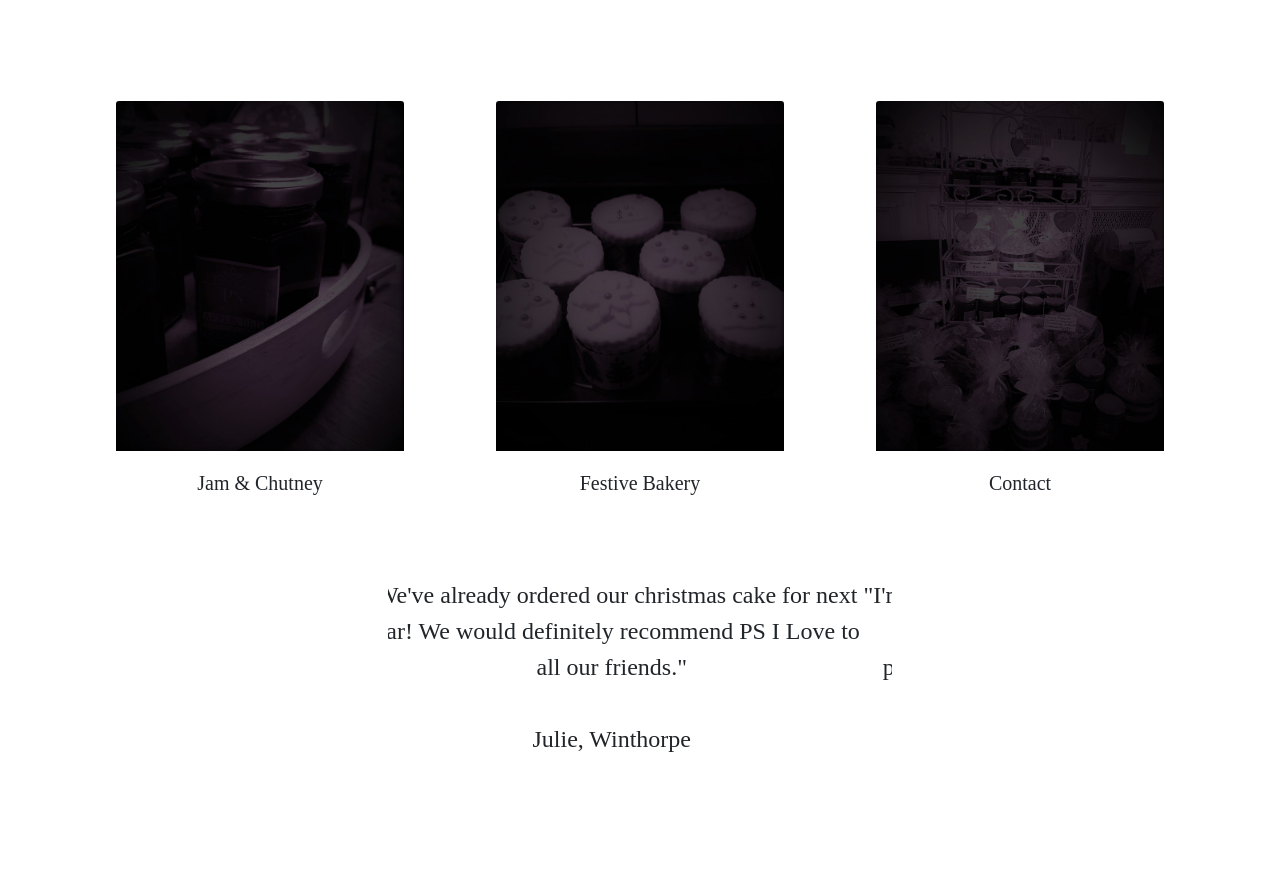
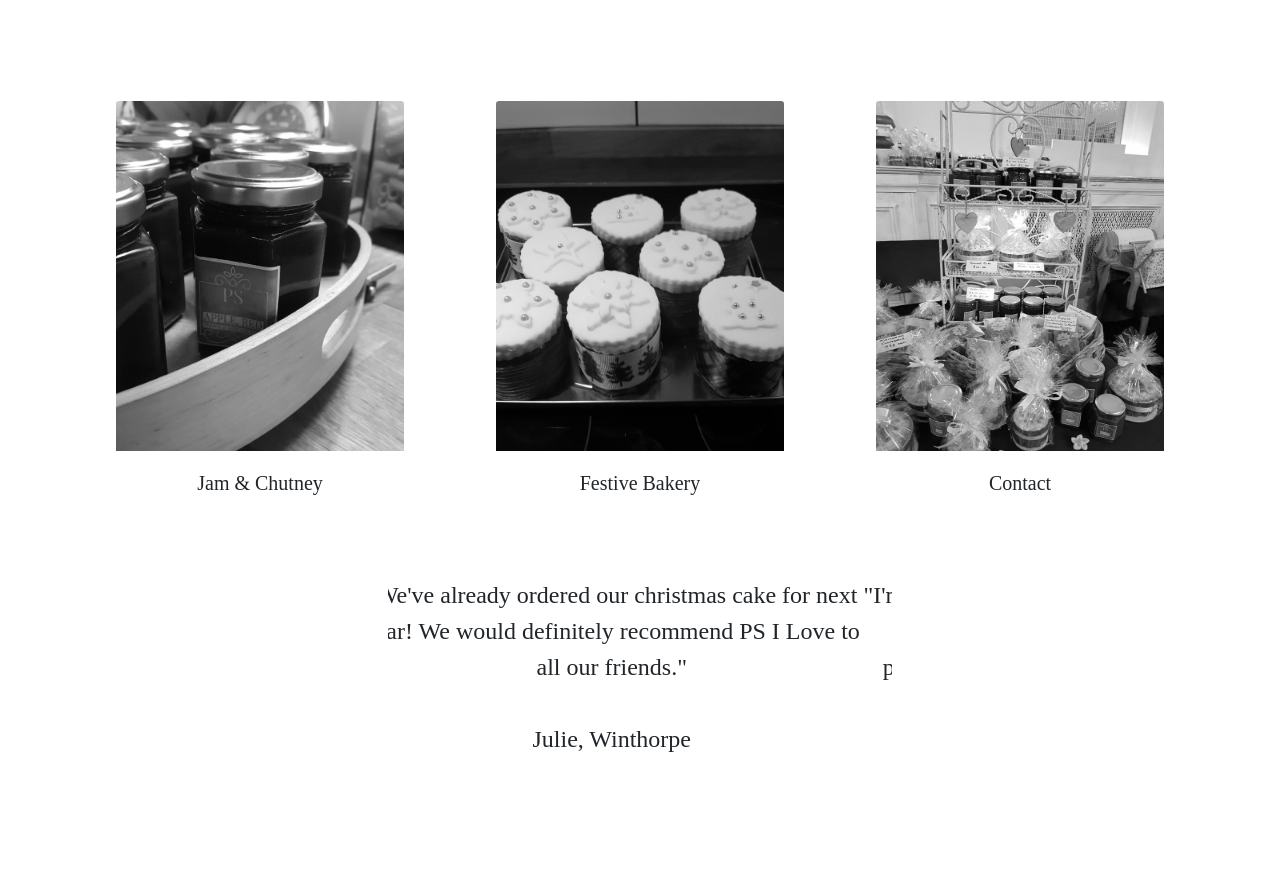
Before and after one commit to jessica6994/jessica6994.github.io, a plain HTML site: page index.html in a window 1280 px wide. Shown: the part 1758-2627 px from the top of the page. Drawn offline with nearby package versions, Linux system fonts and the light colour scheme; a web font is replaced by a local one.

Commit message:
Update index.html

```diff
--- a/index.html
+++ b/index.html
@@ -85,8 +85,8 @@
  <div class="row">
   <div class="col-lg-4 col-sm-12">
     <div class="card border-0 mx-auto" style="width: 18rem;">
-          <a href="/jam.html" ><img class="card-img-top" src="pics/darkjamjars.jpeg" onmouseover="showIngredients(this, 'pics/jamjars.jpeg')"
-          onmouseout="hideIngredients(this, 'pics/darkjamjars.jpeg')" alt="jamjars" height="350px"></a>
+      <a href="/jam.html" ><img class="card-img-top" src="pics/jamjars.jpeg" onmouseover="showIngredients(this, 'pics/darkjamjars.jpeg')"
+      onmouseout="hideIngredients(this, 'pics/jamjars.jpeg')" alt="jamjars" height="350px"></a>
       <div class="card-body mx-auto">
         <h5 class="card-title">Jam & Chutney</h5>
     </div>
@@ -94,8 +94,8 @@
 </div>
   <div class="col-lg-4 col-sm-12">
     <div class="card border-0 mx-auto" style="width: 18rem;">
-          <a href="/bakery.html"><img class="card-img-top" src="pics/darkminicakes.jpeg" onmouseover="showIngredients(this, 'pics/minicakes.jpeg')"
-          onmouseout="hideIngredients(this, 'pics/darkminicakes.jpeg')" alt="cakes" height="350px"></a>
+      <a href="/bakery.html"><img class="card-img-top" src="pics/minicakes.jpeg" onmouseover="showIngredients(this, 'pics/darkminicakes.jpeg')"
+      onmouseout="hideIngredients(this, 'pics/minicakes.jpeg')" alt="cakes" height="350px"></a>
       <div class="card-body mx-auto">
         <h5 class="card-title">Festive Bakery</h5>
       </div>
@@ -103,8 +103,8 @@
   </div>
   <div class="col-lg-4 col-sm-12">
     <div class="card border-0 mx-auto" style="width: 18rem;">
-          <a href="/contact.html"><img class="card-img-top" src="pics/darkps-stand.jpg" onmouseover="showIngredients(this, 'pics/ps-stand.jpg')"
-          onmouseout="hideIngredients(this, 'pics/darkps-stand.jpg')" alt="stand" height="350px"></a>
+      <a href="/contact.html"><img class="card-img-top" src="pics/ps-stand.jpg" onmouseover="showIngredients(this, 'pics/darkps-stand.jpg')"
+      onmouseout="hideIngredients(this, 'pics/ps-stand.jpg')" alt="stand" height="350px"></a>
       <div class="card-body mx-auto">
         <h5 class="card-title">Contact</h5>
       </div>
```
Lines whose indentation alone changed are shown as unchanged.
